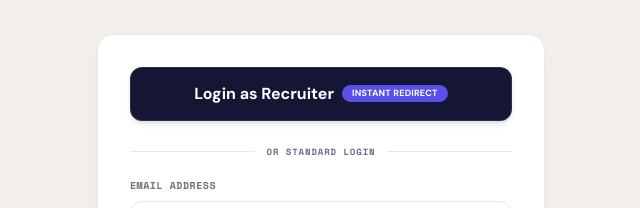
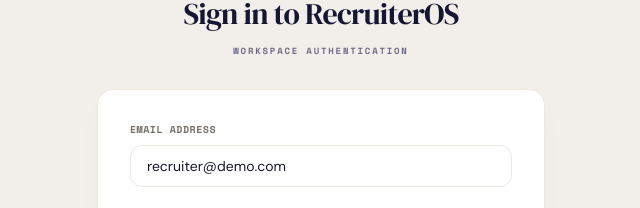
Before and after one commit to bhaktibytes/recruiter, a React (Vite) app: page /login in a window 1280 px wide. Shown: the part 179-387 px from the top of the page, without its empty margins (319-959 px from the left). Built offline with nearby package versions, Linux system fonts and the light colour scheme; no server answers.

Commit message:
Remove instant login button and keep only standard Sign In form on landing page

```diff
--- a/src/features/auth/LoginPage.tsx
+++ b/src/features/auth/LoginPage.tsx
@@ -31,10 +31,6 @@
     navigate('/');
   };
 
-  const loginAsRecruiterDirectly = () => {
-    login(roleCredentials.Recruiter.email, roleCredentials.Recruiter.password, 'Recruiter');
-    navigate('/');
-  };
 
   return (
     <div className="min-h-screen bg-[#F2EFEA] flex flex-col items-center justify-center p-6 text-brand-navy">
@@ -55,25 +51,6 @@
 
       {/* Login Form Container Card */}
       <div className="bg-white border border-[#ECE8E2] rounded-2xl p-8 shadow-[0_10px_35px_-10px_rgba(21,22,51,0.04)] max-w-md w-full">
-        {/* Direct Recruiter Access */}
-        <button
-          type="button"
-          onClick={loginAsRecruiterDirectly}
-          className="w-full mb-6 py-3.5 px-4 rounded-xl text-white font-bold bg-[#151633] hover:bg-[#242656] flex items-center justify-center gap-2 shadow-md transition duration-150 cursor-pointer border border-white/10"
-        >
-          <span>Login as Recruiter</span>
-          <span className="text-[9px] font-bold tracking-wide bg-brand-purple text-white px-2.5 py-0.5 rounded-full uppercase">Instant Redirect</span>
-        </button>
-
-        <div className="relative my-5">
-          <div className="absolute inset-0 flex items-center">
-            <div className="w-full border-t border-[#ECE8E2]" />
-          </div>
-          <div className="relative flex justify-center text-[9px] font-bold uppercase tracking-widest folio-mono">
-            <span className="bg-white px-3 text-[#6D6B8D]">or standard login</span>
-          </div>
-        </div>
-
         <form onSubmit={handleLogin} className="space-y-5">
           <div>
             <label className="block folio-mono text-[10px] uppercase tracking-wider text-stone-500 font-bold mb-2">
```
